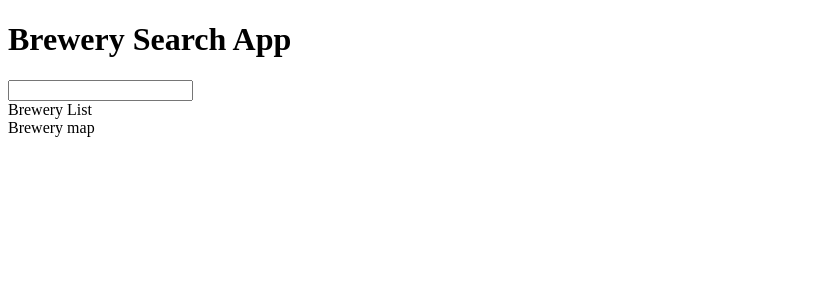
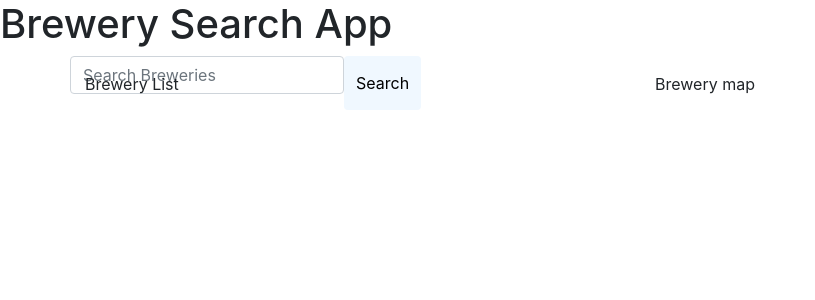
Before and after one commit to hcuellar-coder/brewery-search-app, a React (Create React App) app in the folder Brewery Search App/client/: page / in a window 1280 px wide. Shown: the top 300 px of the page, without its empty margins (0-815 px from the left). Built offline with nearby package versions, Linux system fonts and the light colour scheme.

Commit message:
added bootstrap and components

```diff
--- a/Brewery Search App/client/package.json
+++ b/Brewery Search App/client/package.json
@@ -6,7 +6,9 @@
     "@testing-library/jest-dom": "^5.11.4",
     "@testing-library/react": "^11.1.0",
     "@testing-library/user-event": "^12.1.10",
+    "bootstrap": "^4.6.0",
     "react": "^17.0.1",
+    "react-bootstrap": "^1.5.2",
     "react-dom": "^17.0.1",
     "react-scripts": "4.0.3",
     "web-vitals": "^1.0.1"
--- a/Brewery Search App/client/src/App.css
+++ b/Brewery Search App/client/src/App.css
@@ -0,0 +1,9 @@
+#search-bar-container{
+    height: 2vh;
+}
+
+#search-bar-button {
+    border: none;
+    color: black;
+    background-color: aliceblue;
+}
--- a/Brewery Search App/client/src/Components/BreweryDisplay.js
+++ b/Brewery Search App/client/src/Components/BreweryDisplay.js
@@ -1,13 +1,18 @@
 import React from 'react'
 import BreweryList from './BreweryList'
 import BreweryMap from './BreweryMap'
+import Container from 'react-bootstrap/Container'
+import Row from 'react-bootstrap/Row'
+import Col from 'react-bootstrap/Col'
 
 function BreweryDisplay() {
     return (
-        <div>
-            <BreweryList />
-            <BreweryMap />
-        </div>
+        <Container>
+            <Row>
+                <Col><BreweryList /></Col>
+                <Col><BreweryMap /></Col>
+            </Row>
+        </Container>
     )
 }
 
--- a/Brewery Search App/client/src/Components/SearchBar.js
+++ b/Brewery Search App/client/src/Components/SearchBar.js
@@ -1,10 +1,21 @@
 import React from 'react'
+import Container from 'react-bootstrap/Container'
+import Form from 'react-bootstrap/Form'
+import Button from 'react-bootstrap/Button'
+import Row from 'react-bootstrap/Row'
 
 function SearchBar() {
     return (
-        <div>
-            <input></input>
-        </div>
+        <Container id="search-bar-container">
+            <Row id="search-bar-row">
+                <Form>
+                    <Form.Group>
+                        <Form.Control placeholder="Search Breweries"></Form.Control>
+                    </Form.Group>
+                </Form>
+                <Button id="search-bar-button">Search</Button>
+            </Row>
+        </Container>
     )
 }
 
--- a/Brewery Search App/client/src/index.js
+++ b/Brewery Search App/client/src/index.js
@@ -3,6 +3,7 @@ import ReactDOM from 'react-dom';
 import './index.css';
 import App from './App';
 import reportWebVitals from './reportWebVitals';
+import 'bootstrap/dist/css/bootstrap.min.css';
 
 ReactDOM.render(
   <React.StrictMode>
--- a/Brewery Search App/package.json
+++ b/Brewery Search App/package.json
@@ -10,5 +10,9 @@
   "license": "ISC",
   "devDependencies": {
     "concurrently": "^6.0.0"
+  },
+  "dependencies": {
+    "bootstrap": "^4.6.0",
+    "react-bootstrap": "^1.5.2"
   }
 }
```
Also changed, not shown: 2 other files (tests, documents, lock files or other folders).
